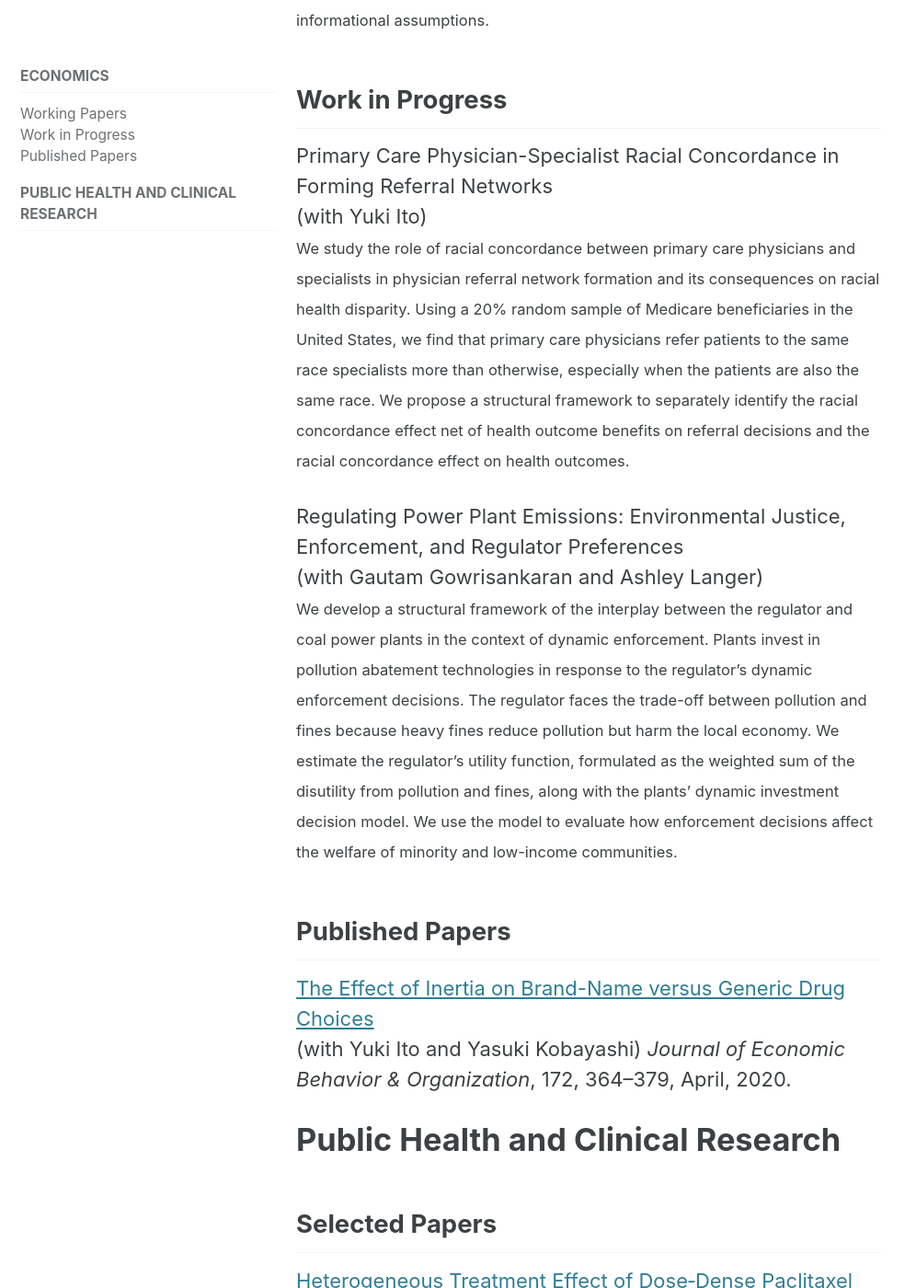
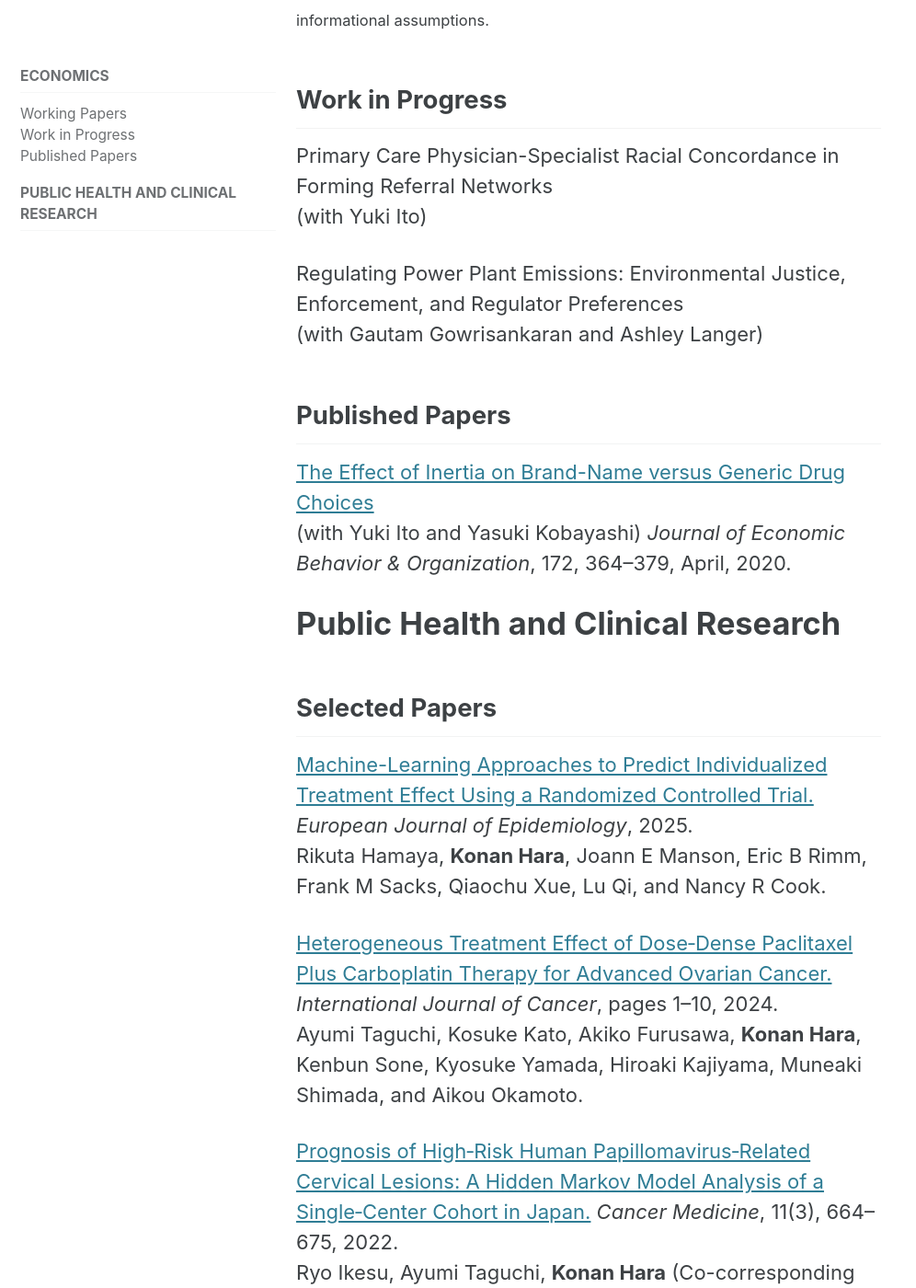
Before and after one commit to harakonan/harakonan.github.io, a Jekyll site: the page built from _research/research.md, in a window 1280 px wide and 1400 px high, scrolled down 1194 px. Shown: the whole window at 92% size, without its empty margins (0-996 px from the left). Built offline with Jekyll 4.4.1, drawn with Linux system fonts in a browser that asks for light colours; cached includes are drawn as plain includes; some of the changed text lies outside the part shown.

Commit message:
update publications

```diff
--- a/_research/research.md
+++ b/_research/research.md
@@ -18,12 +18,10 @@ permalink: /research/
 ## Work in Progress
 
 Primary Care Physician-Specialist Racial Concordance in Forming Referral Networks<br>
-(with Yuki Ito)<br>
-<span style="font-size:0.75em"> We study the role of racial concordance between primary care physicians and specialists in physician referral network formation and its consequences on racial health disparity. Using a 20% random sample of Medicare beneficiaries in the United States, we find that primary care physicians refer patients to the same race specialists more than otherwise, especially when the patients are also the same race. We propose a structural framework to separately identify the racial concordance effect net of health outcome benefits on referral decisions and the racial concordance effect on health outcomes. </span>
+(with Yuki Ito)
 
 Regulating Power Plant Emissions: Environmental Justice, Enforcement, and Regulator Preferences<br>
-(with Gautam Gowrisankaran and Ashley Langer)<br>
-<span style="font-size:0.75em"> We develop a structural framework of the interplay between the regulator and coal power plants in the context of dynamic enforcement. Plants invest in pollution abatement technologies in response to the regulator's dynamic enforcement decisions. The regulator faces the trade-off between pollution and fines because heavy fines reduce pollution but harm the local economy. We estimate the regulator's utility function, formulated as the weighted sum of the disutility from pollution and fines, along with the plants' dynamic investment decision model. We use the model to evaluate how enforcement decisions affect the welfare of minority and low-income communities. </span>
+(with Gautam Gowrisankaran and Ashley Langer)
 
 ## Published Papers
 
@@ -34,6 +32,10 @@ Regulating Power Plant Emissions: Environmental Justice, Enforcement, and Regula
 # Public Health and Clinical Research
 
 ## Selected Papers
+
+[Machine-Learning Approaches to Predict Individualized Treatment Effect Using a Randomized Controlled Trial.](https://doi.org/10.1007/s10654-024-01185-7)
+*European Journal of Epidemiology*, 2025.<br>
+Rikuta Hamaya, **Konan Hara**, Joann E Manson, Eric B Rimm, Frank M Sacks, Qiaochu Xue, Lu Qi, and Nancy R Cook.
 
 [Heterogeneous Treatment Effect of Dose‐Dense Paclitaxel Plus
   Carboplatin Therapy for Advanced Ovarian Cancer.](https://doi.org/10.1002/ijc.34996)
@@ -84,6 +86,9 @@ Ayumi Taguchi, **Konan Hara**, Jun Tomio, Kei Kawana, Tomoki Tanaka, Satoshi Bab
   Tsutomu Yamazaki.
 
 ## Other Papers
+
+[Key Challenges in Prehospital and Emergency Care in Indonesia and Malaysia: A Survey of Frontline Clinicians.](https://doi.org/10.1186/s13104-024-06916-3) *BMC Research Notes*, 17(1):287, 2024.<br>
+Akio Tokita, Hanako Nunokawa, Keibun Liu, Yuta Iwamoto, Tomohiro Sonoo, **Konan Hara**, Mikio Nakajima, Kiyomitsu Fukaguchi, Takanori Takeda, Amirudin Sanip, Dafsah A. Juzar, A/L Harvendhar Singh Gurjeet Singh, Lukito Condro, Monalisa Tobing, Muhammad Abdus-Syakur bin Abu Hasan, Nik Hisamuddin Nik Abdul Rahman, Orizanov Mahisa, Ramdinal Aviesena Zairinal, Mohd Khairulizwan Bin Ramli, Mohd Afiq Mohd Nor, Tadahiro Goto, and Mohd Idzwan Bin Zakaria.
 
 [Increased Risk of Placenta Previa and Preterm Birth in Pregnant
   Women With Endometriosis/Adenomyosis: A Propensity‐Score Matching Analysis
```
Also changed, not shown: 5 other files.
